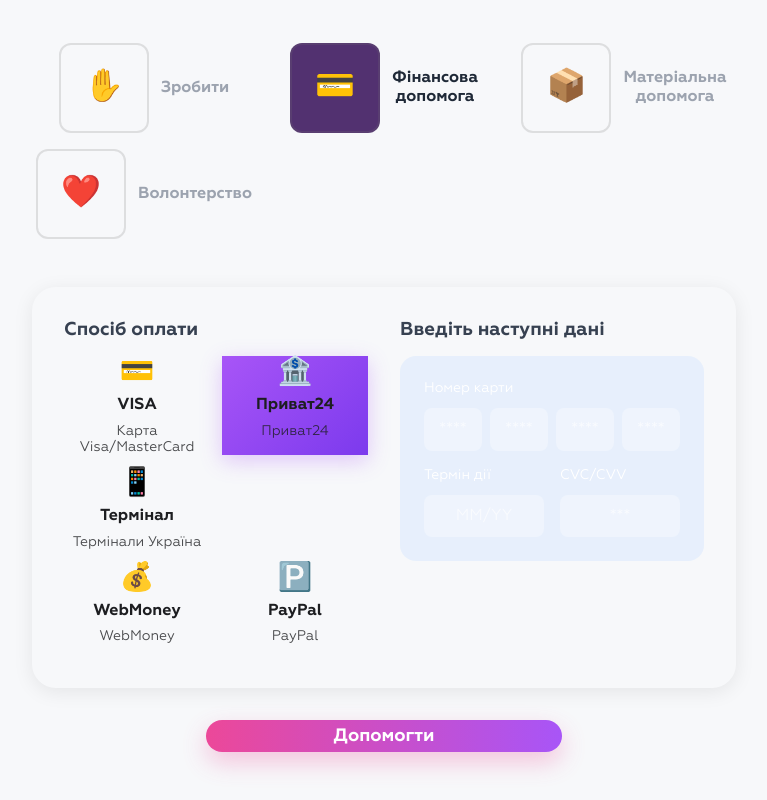
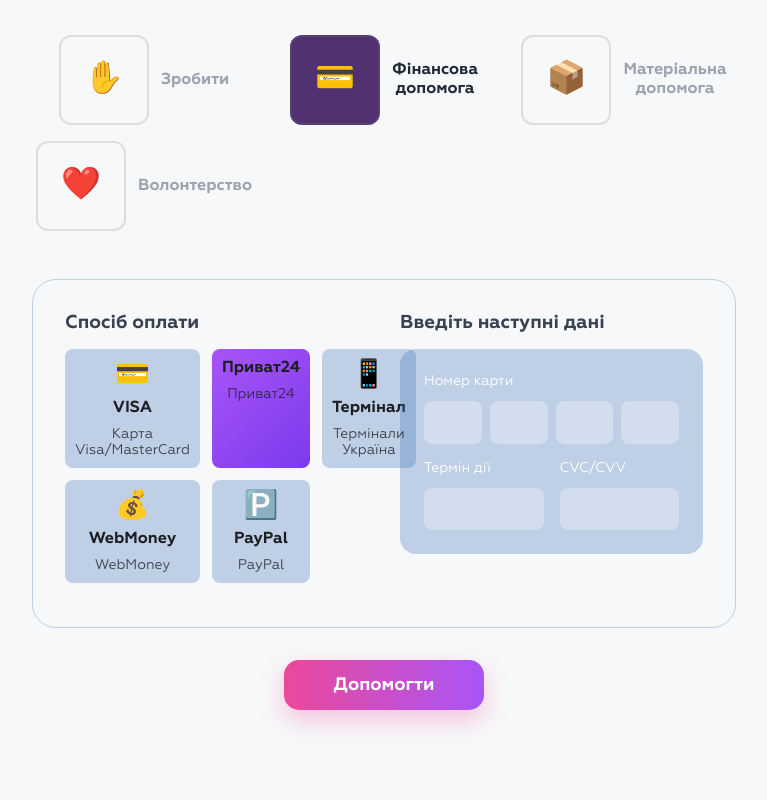
Before and after one commit to sh1xzyy/quanti-coders-test-task, a React (Vite) app in the folder my-app/: page / in a window 1280 px wide. Shown: the part 821-1621 px from the top of the page, without its empty margins (256-1023 px from the left). After the commit the page ends 1579 px from the top, so only its background shows below. Built offline with nearby package versions, Linux system fonts and the light colour scheme.

Commit message:
refactor(form): fix styles

```diff
--- a/my-app/src/App.jsx
+++ b/my-app/src/App.jsx
@@ -1,14 +1,12 @@
 import { HelpTypesSection } from "./components/HelpTypesSection/HelpTypesSection";
-import { PaymentMethod } from "./components/PaymentMethod/PaymentMethod";
 import { RegistrationFormSection } from "./components/RegistrationFormSection/RegistrationFormSection";
 
 function App() {
   return (
-    <div>
+    <>
       <RegistrationFormSection />
-      <PaymentMethod />
       <HelpTypesSection />
-    </div>
+    </>
   );
 }
 
--- a/my-app/src/components/HelpTypesSection/HelpTypesSection.css
+++ b/my-app/src/components/HelpTypesSection/HelpTypesSection.css
@@ -1,5 +1,5 @@
 .cardInputSection {
-  background: rgba(191, 219, 254, 0.3);
+  background: rgba(57, 113, 182, 0.3);
   padding: 24px;
   border-radius: 16px;
 }
@@ -42,8 +42,8 @@
 }
 
 .paymentCard {
+  border: 1px solid rgba(57, 113, 182, 0.3);
   border-radius: 24px;
-  box-shadow: 0 4px 20px rgba(0, 0, 0, 0.08);
   padding: 32px;
 }
 
@@ -55,50 +55,9 @@
 
 .paymentMethodsGrid {
   display: grid;
-  grid-template-columns: repeat(2, 1fr);
+  grid-template-columns: repeat(3, 1fr);
   gap: 12px;
   margin-bottom: 12px;
-}
-
-.paymentMethod {
-  padding: 24px;
-  border-radius: 16px;
-  cursor: pointer;
-  transition: all 0.3s;
-  background: rgba(191, 219, 254, 0.3);
-  color: #ffffff;
-}
-
-.paymentMethod:hover {
-  transform: translateY(-2px);
-  box-shadow: 0 4px 12px rgba(168, 85, 247, 0.2);
-}
-
-.paymentMethodActive {
-  background: linear-gradient(135deg, #a855f7 0%, #7c3aed 100%);
-  box-shadow: 0 6px 20px rgba(168, 85, 247, 0.3);
-}
-
-.paymentMethodContent {
-  display: flex;
-  flex-direction: column;
-  align-items: center;
-  gap: 8px;
-}
-
-.paymentMethodIcon {
-  font-size: 28px;
-}
-
-.paymentMethodTitle {
-  font-weight: 700;
-  text-align: center;
-}
-
-.paymentMethodSubtitle {
-  font-size: 14px;
-  text-align: center;
-  opacity: 0.8;
 }
 
 .buttonContainer {
@@ -108,29 +67,21 @@
 }
 
 .submitButton {
-  padding: 16px 128px;
+  height: 50px;
+  width: 200px;
   background: linear-gradient(90deg, #ec4899 0%, #a855f7 100%);
   color: #ffffff;
   font-weight: 700;
   font-size: 18px;
-  border-radius: 50px;
+  border-radius: 15px;
   border: none;
   cursor: pointer;
   box-shadow: 0 10px 25px rgba(236, 72, 153, 0.3);
   transition: all 0.3s;
 }
 
-.submitButton:hover {
-  transform: translateY(-2px);
-  box-shadow: 0 15px 30px rgba(236, 72, 153, 0.4);
-}
-
 @media (max-width: 768px) {
   .helpTypesGrid {
     grid-template-columns: repeat(2, 1fr);
   }
-
-  .submitButton {
-    padding: 16px 64px;
-  }
 }
--- a/my-app/src/components/HelpTypesSection/HelpTypesSection.jsx
+++ b/my-app/src/components/HelpTypesSection/HelpTypesSection.jsx
@@ -21,7 +21,7 @@
       title: "VISA",
       subtitle: "Карта Visa/MasterCard",
     },
-    { id: "privat24", icon: "🏦", title: "Приват24", subtitle: "Приват24" },
+    { id: "privat24", title: "Приват24", subtitle: "Приват24" },
     {
       id: "terminal",
       icon: "📱",
@@ -55,17 +55,7 @@
             <div>
               <h3 className="sectionTitle">Спосіб оплати</h3>
               <div className="paymentMethodsGrid">
-                {paymentMethods.slice(0, 3).map((method) => (
-                  <PaymentMethod
-                    key={method.id}
-                    {...method}
-                    isActive={activePayment === method.id}
-                    onClick={() => setActivePayment(method.id)}
-                  />
-                ))}
-              </div>
-              <div className="paymentMethodsGrid">
-                {paymentMethods.slice(3, 5).map((method) => (
+                {paymentMethods.map((method) => (
                   <PaymentMethod
                     key={method.id}
                     {...method}
@@ -83,26 +73,17 @@
                   <div className="cardInputLabel">Номер карти</div>
                   <div className="cardNumberGrid">
                     {[1, 2, 3, 4].map((i) => (
-                      <input
-                        key={i}
-                        className="cardInput"
-                        placeholder="****"
-                        maxLength="4"
-                      />
+                      <input key={i} className="cardInput" maxLength="4" />
                     ))}
                   </div>
                   <div className="cardDetailsGrid">
                     <div>
                       <div className="cardInputLabel">Термін дії</div>
-                      <input className="cardInput" placeholder="MM/YY" />
+                      <input className="cardInput" />
                     </div>
                     <div>
                       <div className="cardInputLabel">CVC/CVV</div>
-                      <input
-                        className="cardInput"
-                        placeholder="***"
-                        maxLength="3"
-                      />
+                      <input className="cardInput" maxLength="3" />
                     </div>
                   </div>
                 </div>
--- a/my-app/src/components/PaymentMethod/PaymentMethod.css
+++ b/my-app/src/components/PaymentMethod/PaymentMethod.css
@@ -1,39 +1,12 @@
-.paymentCard {
-  border-radius: 24px;
-  box-shadow: 0 4px 20px rgba(0, 0, 0, 0.08);
-  padding: 32px;
-}
-
-.paymentGrid {
-  display: grid;
-  grid-template-columns: repeat(auto-fit, minmax(300px, 1fr));
-  gap: 32px;
-}
-
-.paymentMethodsGrid {
-  display: grid;
-  grid-template-columns: repeat(2, 1fr);
-  gap: 12px;
-  margin-bottom: 12px;
-}
-
-.paymentMethod {
-  padding: 24px;
-  border-radius: 16px;
+.paymentMet {
   cursor: pointer;
-  transition: all 0.3s;
-  background: rgba(191, 219, 254, 0.3);
-  color: #ffffff;
-}
-
-.paymentMethod:hover {
-  transform: translateY(-2px);
-  box-shadow: 0 4px 12px rgba(168, 85, 247, 0.2);
+  padding: 10px;
+  border-radius: 8px;
+  background-color: rgba(57, 113, 182, 0.3);
 }
 
 .paymentMethodActive {
   background: linear-gradient(135deg, #a855f7 0%, #7c3aed 100%);
-  box-shadow: 0 6px 20px rgba(168, 85, 247, 0.3);
 }
 
 .paymentMethodContent {
@@ -57,9 +30,3 @@
   text-align: center;
   opacity: 0.8;
 }
-
-@media (max-width: 768px) {
-  .paymentGrid {
-    grid-template-columns: 1fr;
-  }
-}
--- a/my-app/src/components/PaymentMethod/PaymentMethod.jsx
+++ b/my-app/src/components/PaymentMethod/PaymentMethod.jsx
@@ -7,7 +7,7 @@
     className={clsx("paymentMet", isActive && "paymentMethodActive")}
   >
     <div className="paymentMethodContent">
-      <div className="paymentMethodIcon">{icon}</div>
+      {icon && <div className="paymentMethodIcon">{icon}</div>}
       <div className="paymentMethodTitle">{title}</div>
       {subtitle && <div className="paymentMethodSubtitle">{subtitle}</div>}
     </div>
--- a/my-app/src/components/RegistrationFormSection/RegistrationFormSection.css
+++ b/my-app/src/components/RegistrationFormSection/RegistrationFormSection.css
@@ -1,9 +1,7 @@
 .formCard {
   display: flex;
   justify-content: space-between;
-  background: #ffffff;
   border-radius: 24px;
-  box-shadow: 0 4px 20px rgba(0, 0, 0, 0.08);
   padding: 32px;
 }
 
@@ -36,7 +34,7 @@
 
 .formInput {
   width: 100%;
-  background: #f9fafb;
+  background: rgba(57, 113, 182, 0.3);
   border: none;
   border-radius: 8px;
   padding: 16px;
```
